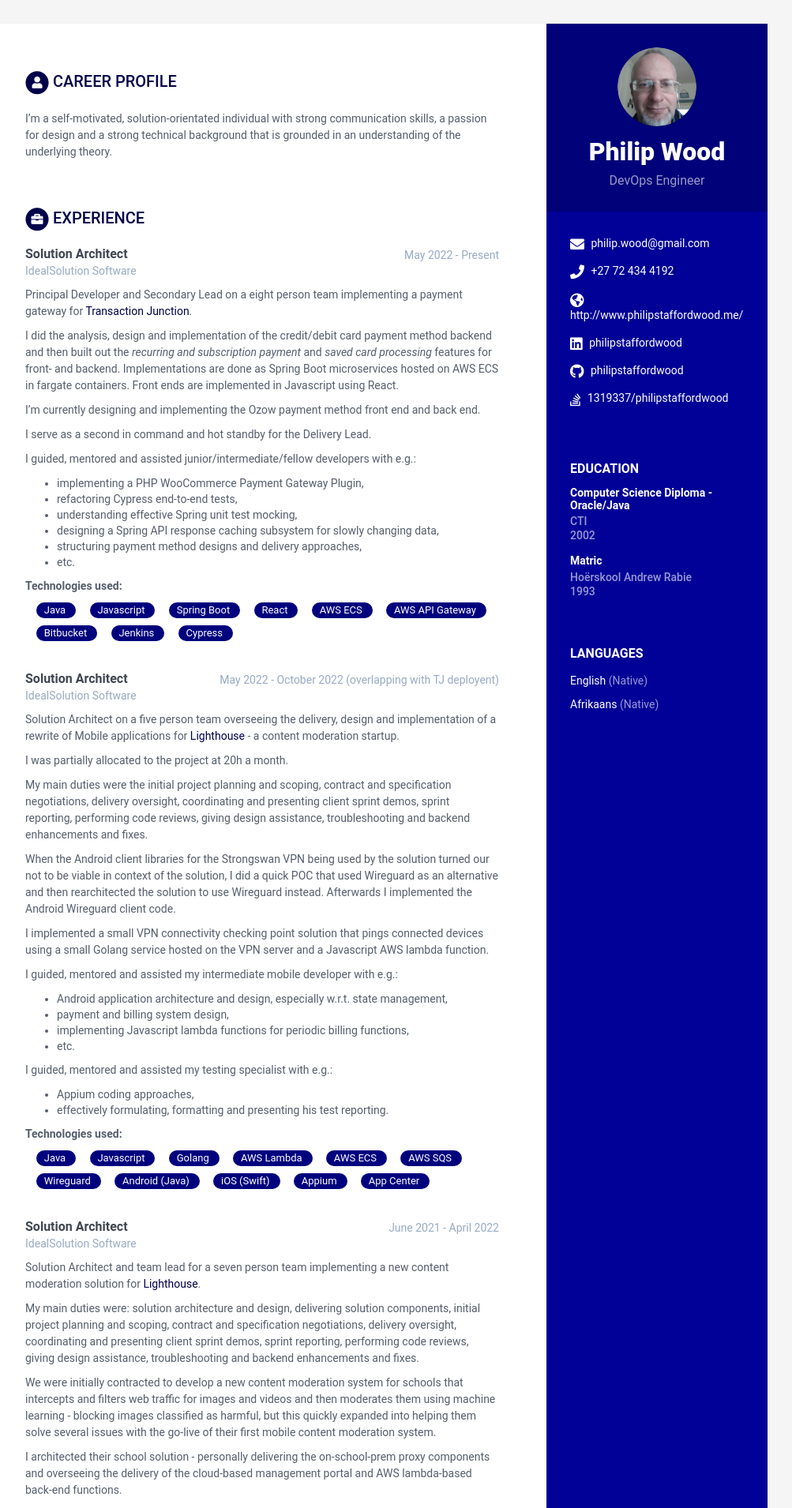
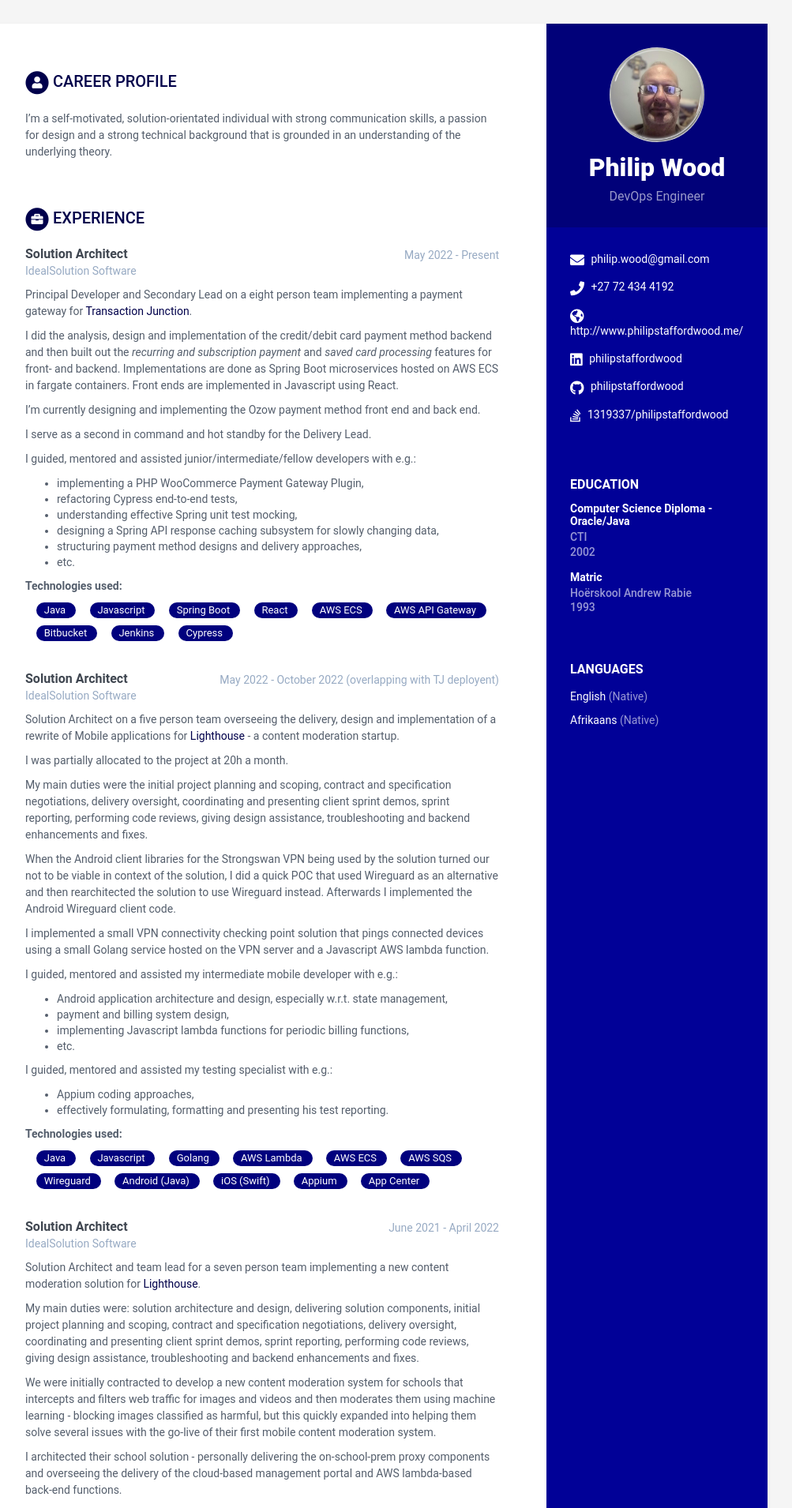
Before and after one commit to philipstaffordwood/philipstaffordwood-cv, a Jekyll site: the page built from index.html, in a window 1280 px wide. Shown: the top 1910 px of the page at 79% size, without its empty margins (168-1171 px from the left). Built offline with Jekyll 4.4.1, drawn with Linux system fonts in a browser that asks for light colours.

Commit message:
Updated profile pic

```diff
--- a/_sass/_base.scss
+++ b/_sass/_base.scss
@@ -73,7 +73,7 @@ p {
 
     .avatar {
         //used for profile image
-        max-width: 100px;
+        max-width: 120px;
         margin-bottom: 15px;
         border: 0px solid #fff;
         border-radius: 100%;
```
Also changed, not shown: assets/images/profile.png.
